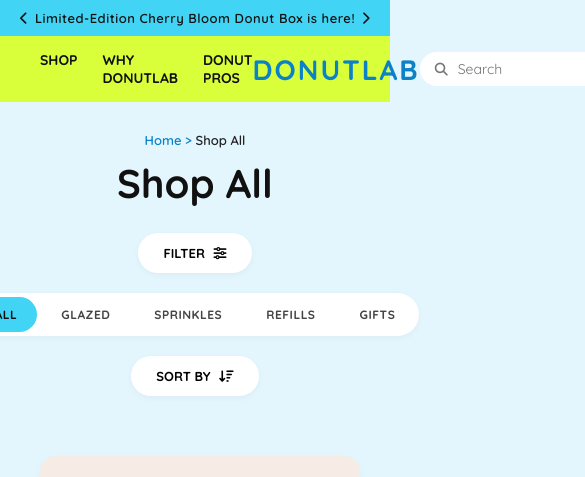
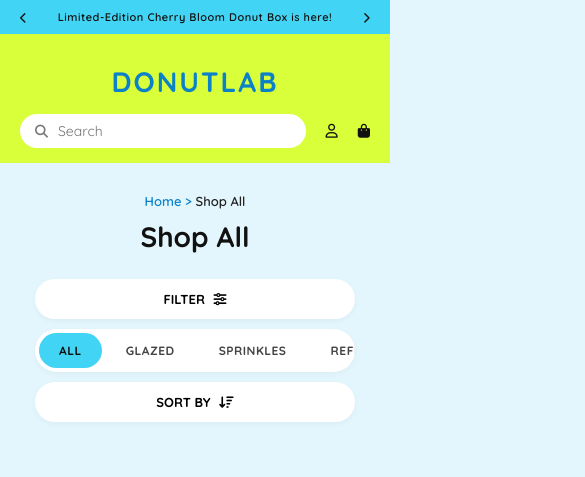
Before and after one commit to EmberandOak/Coco, a plain HTML site: page index.html in a window 390 px wide. Shown: the top 477 px of the page, 585 px wide, since content can reach past the window. Drawn offline with Linux system fonts and the light colour scheme.

Commit message:
Update index.html

```diff
--- a/index.html
+++ b/index.html
@@ -19,13 +19,14 @@
         body {
             background-color: #e3f6fd;
             color: #111;
+            overflow-x: hidden;
         }
 
         /* Announcement Bar */
         .announcement-bar {
             background-color: #42d4f4;
             text-align: center;
-            padding: 10px;
+            padding: 10px 40px;
             font-size: 13px;
             font-weight: 600;
             letter-spacing: 0.5px;
@@ -102,6 +103,7 @@
             background: transparent;
             outline: none;
             font-size: 14px;
+            width: 100%;
         }
 
         /* Collection Header */
@@ -140,6 +142,7 @@
             max-width: 1200px;
             margin-left: auto;
             margin-right: auto;
+            padding: 0 15px;
         }
 
         .filter-btn, .sort-btn {
@@ -160,6 +163,13 @@
             padding: 4px;
             gap: 4px;
             box-shadow: 0 2px 6px rgba(0,0,0,0.04);
+            overflow-x: auto;
+            max-width: 100%;
+            scrollbar-width: none; /* Hide scrollbar for clean look */
+        }
+
+        .category-pill-group::-webkit-scrollbar {
+            display: none;
         }
 
         .category-chip {
@@ -172,6 +182,7 @@
             cursor: pointer;
             color: #444;
             letter-spacing: 0.5px;
+            white-space: nowrap;
         }
 
         .category-chip.active {
@@ -188,7 +199,7 @@
 
         .product-grid {
             display: grid;
-            grid-template-columns: repeat(auto-fill, minmax(320px, 1fr));
+            grid-template-columns: repeat(auto-fill, minmax(280px, 1fr));
             gap: 30px;
         }
 
@@ -365,6 +376,7 @@
             overflow: hidden;
             margin-bottom: 20px;
             max-width: 300px;
+            width: 100%;
         }
 
         .newsletter-form input {
@@ -402,6 +414,62 @@
             text-decoration: none;
             color: #fff;
             font-size: 13px;
+        }
+
+        /* --- RESPONSIVE MEDIA QUERIES --- */
+        @media (max-width: 992px) {
+            .site-header {
+                flex-direction: column;
+                gap: 15px;
+                padding: 15px 20px;
+            }
+            .main-nav {
+                gap: 15px;
+            }
+            .header-right {
+                width: 100%;
+                justify-content: center;
+            }
+            .search-bar {
+                flex: 1;
+                max-width: 300px;
+            }
+        }
+
+        @media (max-width: 768px) {
+            .announcement-bar {
+                font-size: 11px;
+                padding: 10px 30px;
+            }
+            .main-nav {
+                display: none; /* Hide main links on smaller phones or convert if needed */
+            }
+            .collection-header h2 {
+                font-size: 28px;
+            }
+            .category-filters-container {
+                flex-direction: column;
+                width: 100%;
+                gap: 10px;
+            }
+            .filter-btn, .sort-btn, .category-pill-group {
+                width: 100%;
+                justify-content: center;
+            }
+            .category-pill-group {
+                justify-content: flex-start;
+                overflow-x: auto;
+            }
+            .product-grid-container {
+                padding: 0 20px 40px;
+            }
+            .product-grid {
+                grid-template-columns: 1fr;
+            }
+            .site-footer {
+                padding: 40px 20px;
+                grid-template-columns: 1fr;
+            }
         }
     </style>
 </head>
```
